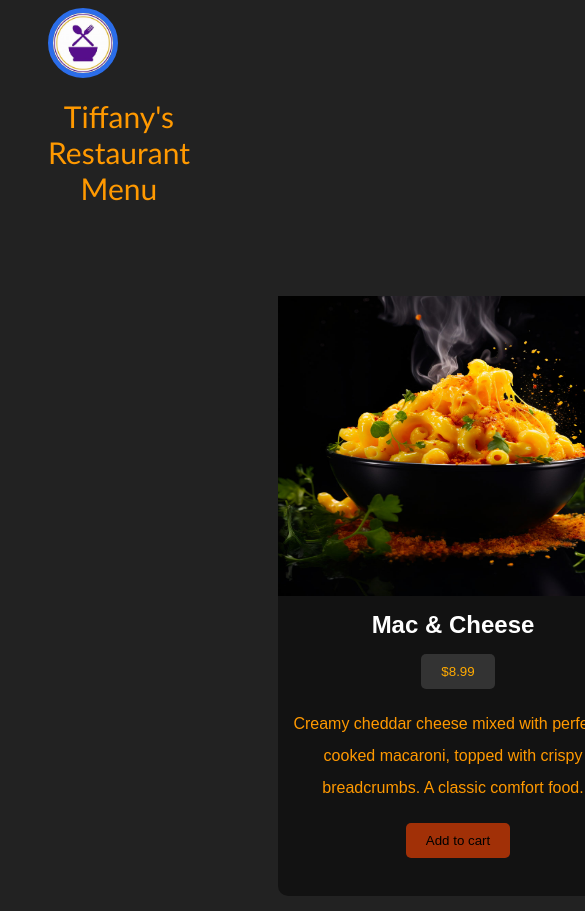
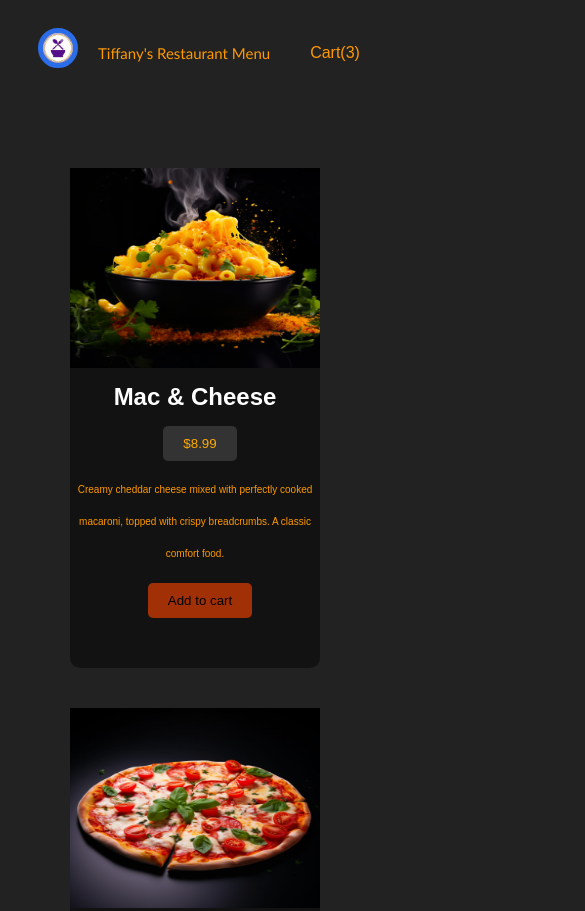
Before and after one commit to RivoltaAlpha/foode_UI, a plain HTML site: page index.html in a window 390 px wide. Shown: the top 911 px of the page, 585 px wide, since content can reach past the window. Drawn offline with Linux system fonts and the light colour scheme.

Commit message:
media queries

```diff
--- a/styles.css
+++ b/styles.css
@@ -7,7 +7,7 @@ body{
 
 header{
     display: flex;
-    padding: 0%20px;
+    padding: 20px;
     flex-direction: row;
     flex-wrap: wrap;
     background-color: #222;
@@ -77,9 +77,50 @@ button{
   }
 
   .food-item p {
-    font-size: 18Ferpx;
+    font-size: 18px;
   }
 
   .food-item button:hover {
     background-color: #ffaa00;
   }
+@media (max-width: 769px){
+.cards{
+    margin-left: 20px;
+    margin-right: 20px;
+}
+.card{
+    display: flex;
+    flex-direction: column;
+    border: none;
+    border-radius: 10px;
+    height: 500px;
+    width: 250px;
+    margin: 20px;
+    align-items: center;
+    background-color: rgba(0, 0, 0, 0.486);
+    gap: 3px;
+    line-height: 32px;
+}
+.image {
+    width: 250px;
+    height: 200px;
+}
+.food-item{
+    display: flex;
+    flex-direction: column;
+}
+.food-item p {
+    font-size: 10px;
+  }
+
+header h1{
+font-size: 15px;
+}
+header span{
+    gap: 40px;
+}
+.header img {
+    height: 30px;
+    margin-left: 10px;
+}
+}
```
